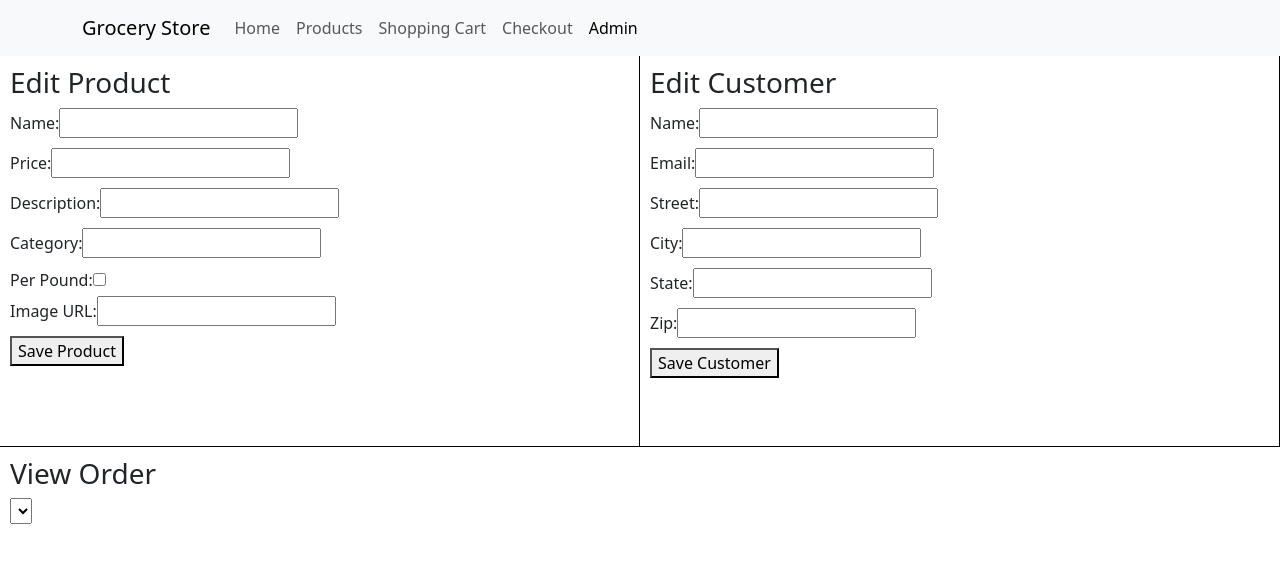
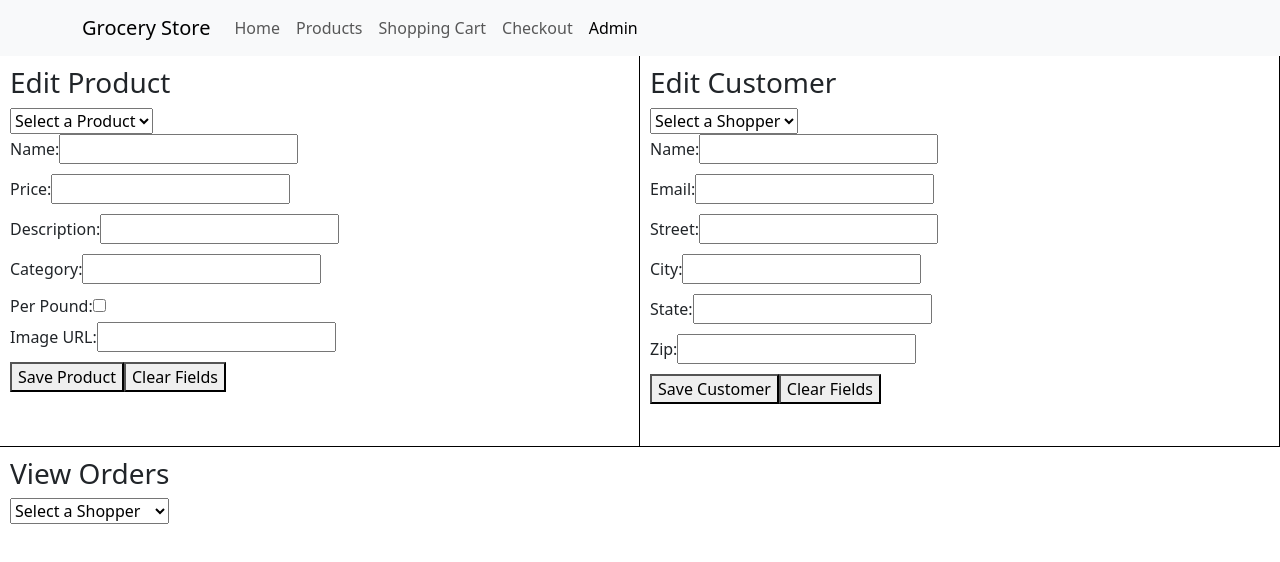
Before and after one commit to ZachFinley/store_alpha, a React (Create React App) app: page /admin in a window 1280 px wide. Shown: the top 562 px of the page. Built offline with nearby package versions, Linux system fonts and the light colour scheme.

Commit message:
Admin Page functionality improvements

```diff
--- a/src/Components/CustomerPanel.jsx
+++ b/src/Components/CustomerPanel.jsx
@@ -1,6 +1,9 @@
 import React, { useState } from 'react';
 import '../styles/CustomerPanel.css';
+import shoppers from '../objects/shopper.json';
+
 const CustomerPanel = () => {
+  const [selectedShopperId, setSelectedShopperId] = useState('');
   const [customer, setCustomer] = useState({
     name: '',
     email: '',
@@ -18,15 +21,50 @@ const CustomerPanel = () => {
     }));
   };
 
+  const handleSelectShopper = (e) => {
+    const shopperId = e.target.value;
+    setSelectedShopperId(shopperId);
+    const shopper = shoppers.find(shopper => shopper.customerID === shopperId);
+    if (shopper) {
+      setCustomer({
+        name: shopper.name,
+        email: shopper.email,
+        street: shopper.address.street,
+        city: shopper.address.city,
+        state: shopper.address.state,
+        zip: shopper.address.zip
+      });
+    }
+  };
+
+  const handleClearFields = () => {
+    setCustomer({
+      name: '',
+      email: '',
+      street: '',
+      city: '',
+      state: '',
+      zip: ''
+    });
+  };
+
   const handleSubmit = (e) => {
     e.preventDefault();
     console.log('Submitting customer:', customer);
-
   };
 
   return (
     <form onSubmit={handleSubmit}>
       <h3>Edit Customer</h3>
+      <select value={selectedShopperId} onChange={handleSelectShopper}>
+        <option value="">Select a Shopper</option>
+        {shoppers.map(shopper => (
+          <option key={shopper.customerID} value={shopper.customerID}>
+            {shopper.name}
+          </option>
+        ))}
+      </select>
+      <br />
       <label>
         Name:
         <input type="text" name="name" value={customer.name} onChange={handleChange} />
@@ -58,6 +96,7 @@ const CustomerPanel = () => {
       </label>
       <br />
       <button type="submit">Save Customer</button>
+      <button type="button" onClick={handleClearFields}>Clear Fields</button>
     </form>
   );
 };
--- a/src/Components/OrderPanel.jsx
+++ b/src/Components/OrderPanel.jsx
@@ -1,29 +1,58 @@
 import React, { useState } from 'react';
+import ordersList from '../objects/order.json';
+import shoppers from '../objects/shopper.json';
 
-const OrderPanel = ({ orders = [] }) => {
-  const [selectedOrderId, setSelectedOrderId] = useState('');
+const OrderPanel = () => {
+  const [selectedCustomerId, setSelectedCustomerId] = useState('');
 
-  const handleOrderSelection = (e) => {
-    setSelectedOrderId(e.target.value);
+  const handleCustomerSelection = (e) => {
+    setSelectedCustomerId(e.target.value);
   };
 
-  const selectedOrder = orders.find(order => order.orderID === selectedOrderId);
+  const selectedCustomer = shoppers.find(shopper => shopper.customerID === selectedCustomerId);
 
   return (
     <div>
-      <h3>View Order</h3>
-      <select onChange={handleOrderSelection} value={selectedOrderId}>
-        {orders.map(order => (
-          <option key={order.orderID} value={order.orderID}>
-            Order {order.orderID}
+      <h3>View Orders</h3>
+      <select onChange={handleCustomerSelection} value={selectedCustomerId}>
+        <option value="">Select a Shopper</option>
+        {shoppers.map(shopper => (
+          <option key={shopper.customerID} value={shopper.customerID}>
+            Shopper {shopper.name}
           </option>
         ))}
       </select>
-      <ul>
-        {selectedOrder && selectedOrder.items.map((item, index) => (
-          <li key={index}>{item.name} - Quantity: {item.quantity}</li>
-        ))}
-      </ul>
+      {selectedCustomer && (
+        <table className="table table-bordered table-striped table-responsive-md">
+        <thead className="thead-dark">
+          <tr>
+            <th>Order ID</th>
+            <th>Date</th>
+            <th>Total</th>
+            <th>Status</th>
+            <th>Items</th>
+          </tr>
+        </thead>
+        <tbody>
+          {selectedCustomer.orderIDs.map(orderId => {
+            const order = ordersList.find(order => order.orderID === orderId);
+            return order ? (
+              <tr key={order.orderID}>
+                <td>{order.orderID}</td>
+                <td>{new Date(order.date).toLocaleDateString()}</td>
+                <td>${order.total.toFixed(2)}</td>
+                <td>{order.status}</td>
+                <td>
+                  {order.items.map((item, index) => (
+                    <div key={index}>{item.name} (Qty: {item.quantity})</div>
+                  ))}
+                </td>
+              </tr>
+            ) : null;
+          })}
+        </tbody>
+      </table>
+      )}
     </div>
   );
 };
--- a/src/Components/ProductPanel.jsx
+++ b/src/Components/ProductPanel.jsx
@@ -1,6 +1,9 @@
 import React, { useState } from 'react';
 import '../styles/ProductPanel.css';
+import products from '../objects/product.json';
+
 const ProductPanel = () => {
+  const [selectedProductId, setSelectedProductId] = useState('');
   const [product, setProduct] = useState({
     name: '',
     price: '',
@@ -18,15 +21,48 @@ const ProductPanel = () => {
     }));
   };
 
+  const handleSelectProduct = (e) => {
+    const productId = e.target.value;
+    setSelectedProductId(productId);
+    const selectedProduct = products.find(p => p.id.toString() === productId);
+    if (selectedProduct) {
+      setProduct({
+        name: selectedProduct.name,
+        price: selectedProduct.price.toString(),
+        description: selectedProduct.description,
+        category: selectedProduct.category,
+        perPound: selectedProduct.perPound === "true",
+        image: selectedProduct.image
+      });
+    }
+  };
+  const handleClearFields = () => {
+    setProduct({
+      name: '',
+      price: '',
+      description: '',
+      category: '',
+      perPound: '',
+      image: ''
+    });
+  };
   const handleSubmit = (e) => {
     e.preventDefault();
     console.log('Submitting product:', product);
-
   };
 
   return (
     <form onSubmit={handleSubmit}>
       <h3>Edit Product</h3>
+      <select value={selectedProductId} onChange={handleSelectProduct}>
+        <option value="">Select a Product</option>
+        {products.map(product => (
+          <option key={product.id} value={product.id}>
+            {product.name}
+          </option>
+        ))}
+      </select>
+      <br />
       <label>
         Name:
         <input type="text" name="name" value={product.name} onChange={handleChange} />
@@ -58,6 +94,7 @@ const ProductPanel = () => {
       </label>
       <br />
       <button type="submit">Save Product</button>
+      <button type="button" onClick={handleClearFields}>Clear Fields</button>
     </form>
   );
 };
--- a/src/pages/AdminPage.jsx
+++ b/src/pages/AdminPage.jsx
@@ -6,16 +6,16 @@ import OrderPanel from '../Components/OrderPanel.jsx';
 
 const AdminPage = () => {
   return (
-    <div class="admin">
-      <div class="panels">
-        <div class="colPanels">
+    <div className="admin">
+      <div className="panels">
+        <div className="colPanels">
           <ProductPanel />
         </div>
-        <div class="colPanels">
+        <div className="colPanels">
           <CustomerPanel />
         </div>
       </div>
-      <div class="bottomPanel">
+      <div className="bottomPanel">
         <OrderPanel />
       </div>
     </div>
```
